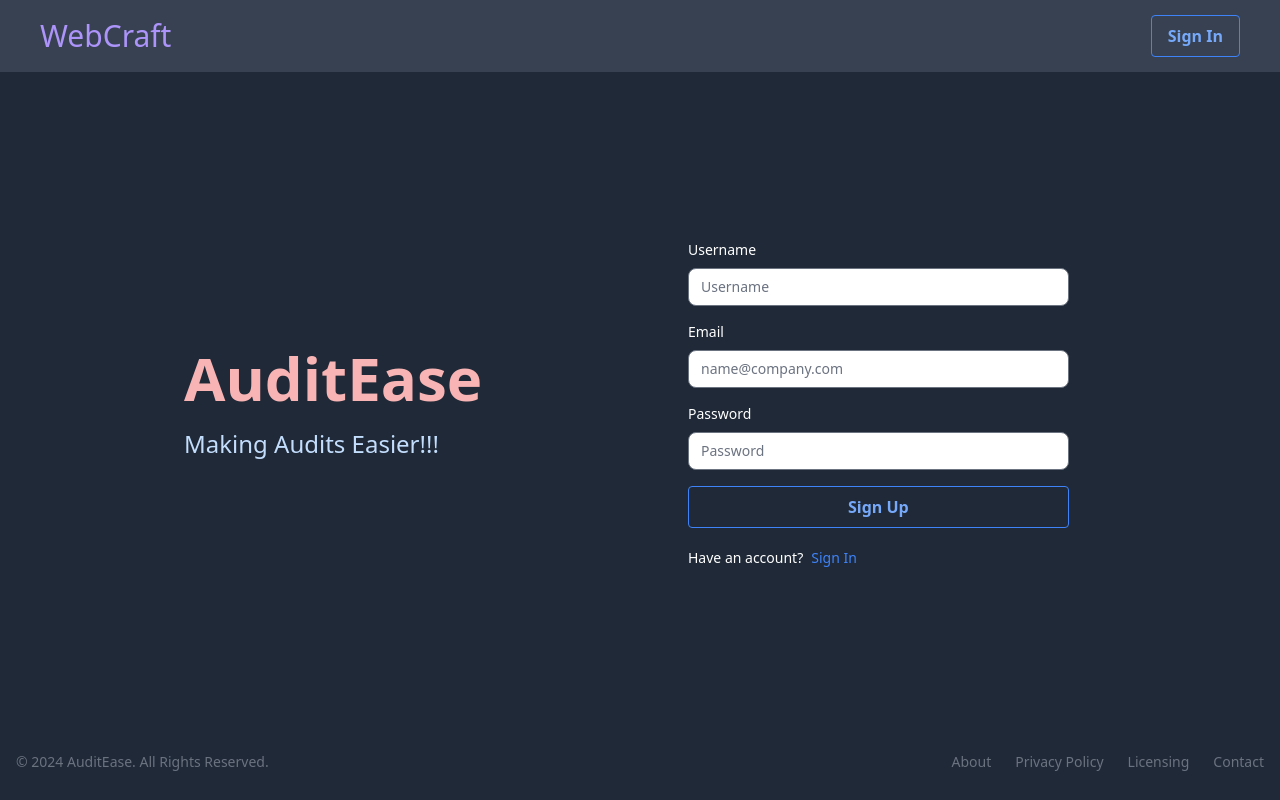
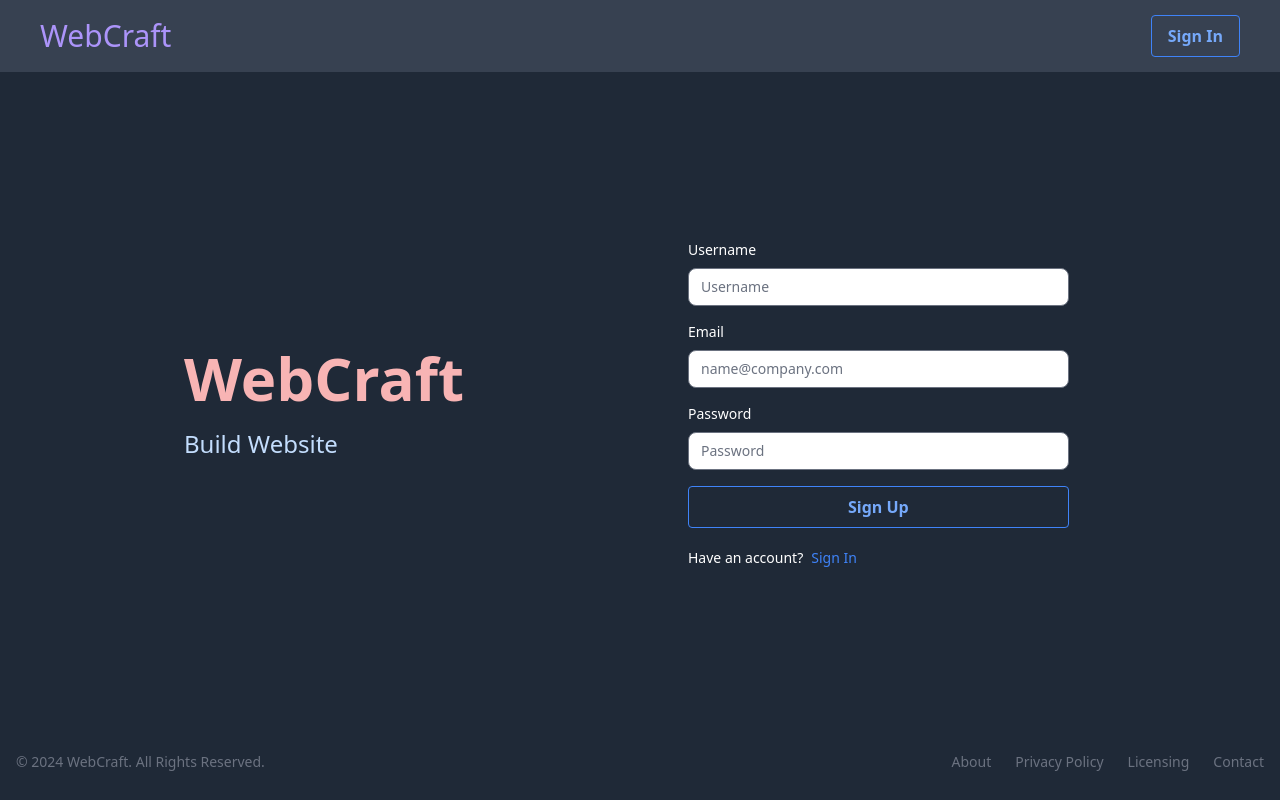
Before and after one commit to p1mple07/ProductDev_Kriti_25, a React (Vite) app in the folder frontend/: page /sign-up in a window 1280 px wide. Built offline with nearby package versions, Linux system fonts and the light colour scheme.

Commit message:
Fixed bugs

```diff
--- a/frontend/src/components/Footer.jsx
+++ b/frontend/src/components/Footer.jsx
@@ -5,7 +5,7 @@ function Footer() {
                 <span className="text-sm text-gray-500 sm:text-center dark:text-gray-400">
                     © 2024{" "}
                     <a href="https://github.com/sarveshmore2004/BNY-hackathon" className="hover:underline">
-                        AuditEase
+                        WebCraft
                     </a>
                     . All Rights Reserved.
                 </span>
--- a/frontend/src/pages/SignUp.jsx
+++ b/frontend/src/pages/SignUp.jsx
@@ -36,11 +36,11 @@ const SignUp = () => {
           <div className="text-center lg:text-left lg:pl-[25%]">
             <Link to="/" className="font-bold dark:text-white text-4xl">
               <span className="rounded-lg text-6xl text-red-300">
-                AuditEase
+                WebCraft
               </span>
             </Link>
             <p className="mt-5 text-2xl text-blue-200">
-            Making Audits Easier!!!
+              Build Website
             </p>
           </div>
         </div>
```
